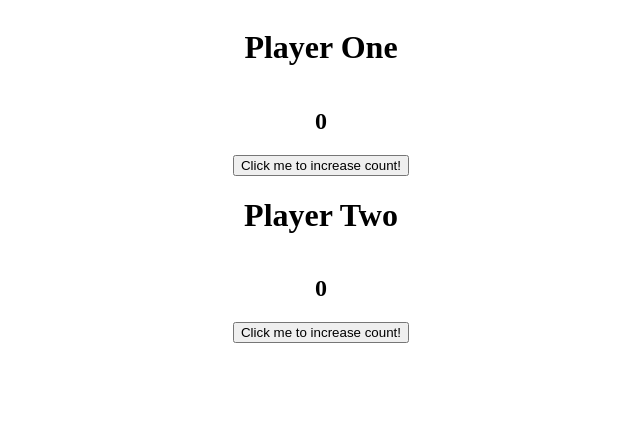
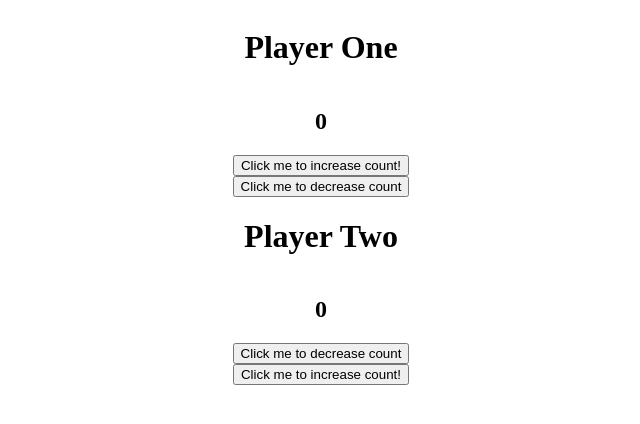
Before and after one commit to sominupadhyaya/as-a-js-counter, a plain HTML site: page index.html in a window 1280 px wide. Shown: the whole page, without its empty margins (319-959 px from the left). Drawn offline with Linux system fonts and the light colour scheme.

Commit message:
complete markup

```diff
--- a/index.html
+++ b/index.html
@@ -1,4 +1,5 @@
 <!DOCTYPE html>
+<html>
 <head>
     <link rel="stylesheet" href="./style.css">
     <title>Counter</title>
@@ -8,9 +9,11 @@
         <h1>Player One</h1>
         <h2 player-one>0</h2>
         <button button-one>Click me to increase count!</button>
+        <button button-two>Click me to decrease count</button>
         <h1>Player Two</h1>
         <h2 player-two>0</h2>
-        <button button-two>Click me to increase count!</button>
+        <button button-three>Click me to decrease count</button>
+        <button button-four>Click me to increase count!</button>
     </div>
 </body>
 <script src="./main.js"></script>
--- a/main.js
+++ b/main.js
@@ -1,5 +1,12 @@
 const playerOneh2 = document.querySelector("[player-one]")
+
 const btn1 = document.querySelector("[button-one]")
+const btn2 = document.querySelector("[button-two]")
+
+const playerTwoh2 = document.querySelector("[player-two]")
+const btn3 = document.querySelector("[button-three]")
+const btn4 = document.querySelector("[button-four]")
+
 
 
 let count1 = 1
@@ -10,11 +17,9 @@ btn1.addEventListener("click" , () =>{
     count1++
 })
 
-const playerTwoh2 = document.querySelector("[player-two]")
-const btn2 = document.querySelector("[button-two]")
 
 
-btn2.addEventListener("click" , () =>{
+btn3.addEventListener("click" , () =>{
     playerTwoh2.textContent = count2
     count2++
 })
```
